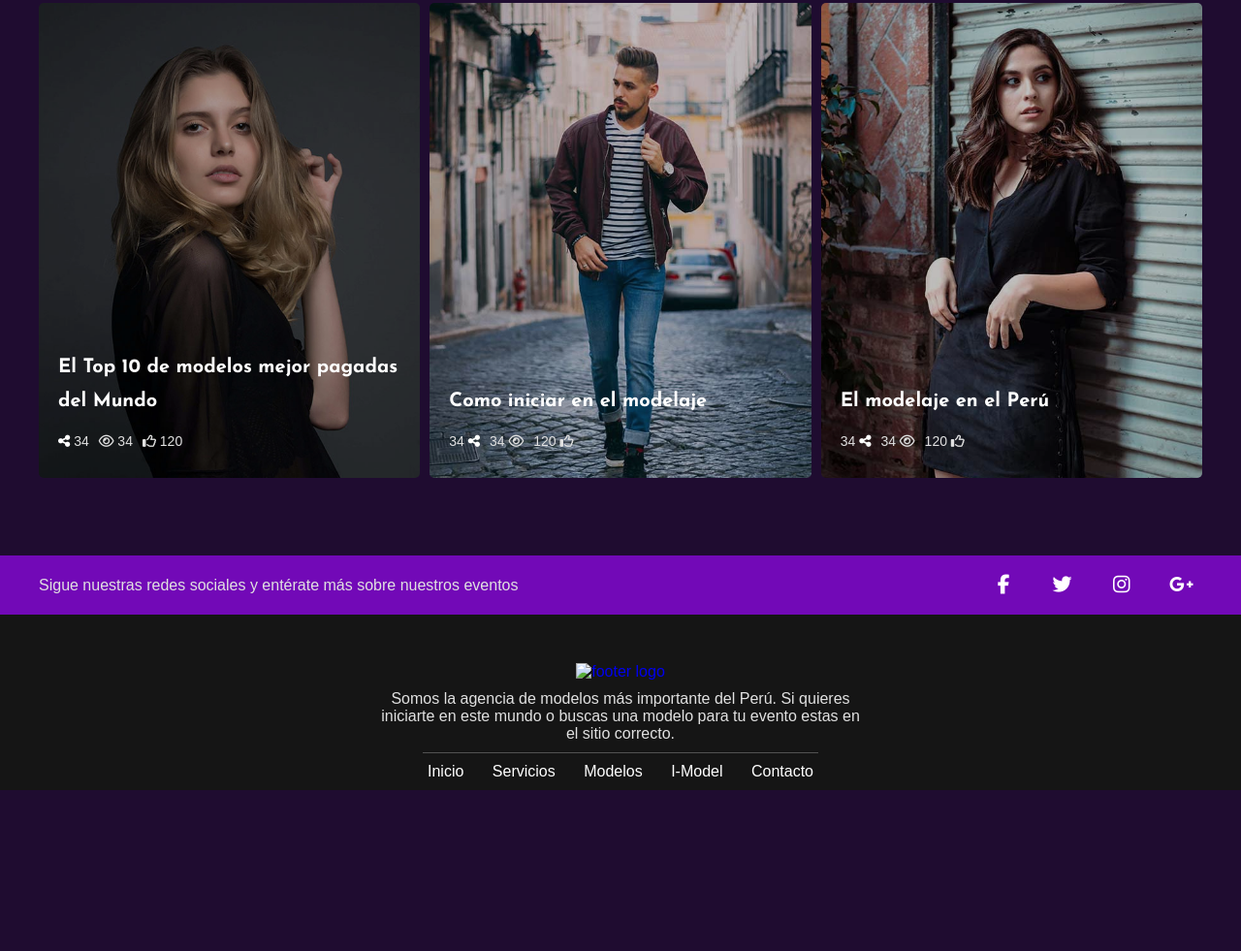
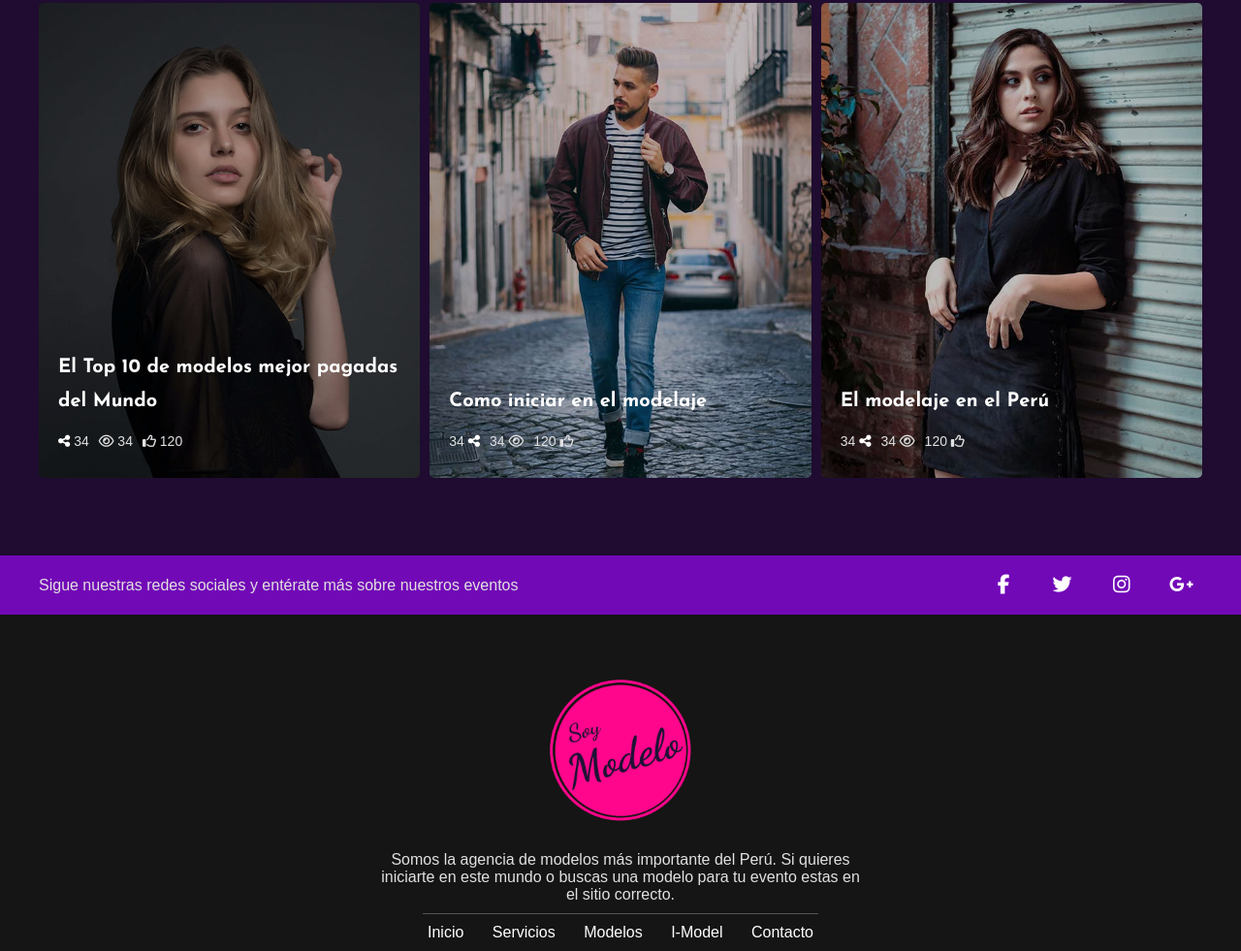
Before and after one commit to kaplack/SoyModelo, a website: page assets/views/imodel.html in a window 1280 px wide. Shown: the part 523-1504 px from the top of the page at 97% size. Before the commit the page ends 1338 px from the top, so only its background shows below. Drawn offline with Linux system fonts and the light colour scheme; the site is published under a folder, as on GitHub Pages, so addresses that start at the root find nothing.

Commit message:
Soy Modelo v1.7 | Nuevo estilo terminado

```diff
--- a/assets/views/imodel.html
+++ b/assets/views/imodel.html
@@ -220,7 +220,7 @@
       <div class="footer-box">
         <a class="" href="/index.html"
           ><img
-            src="/assets/image/SM_logo_footer.png"
+            src="../image/SM_logo_footer.png"
             alt="footer logo"
             class="footer-box__logo"
         /></a>
```
Also changed, not shown: assets/views/modelos.html (+1 -1 lines), assets/views/servicios.html (+1 -1 lines).
